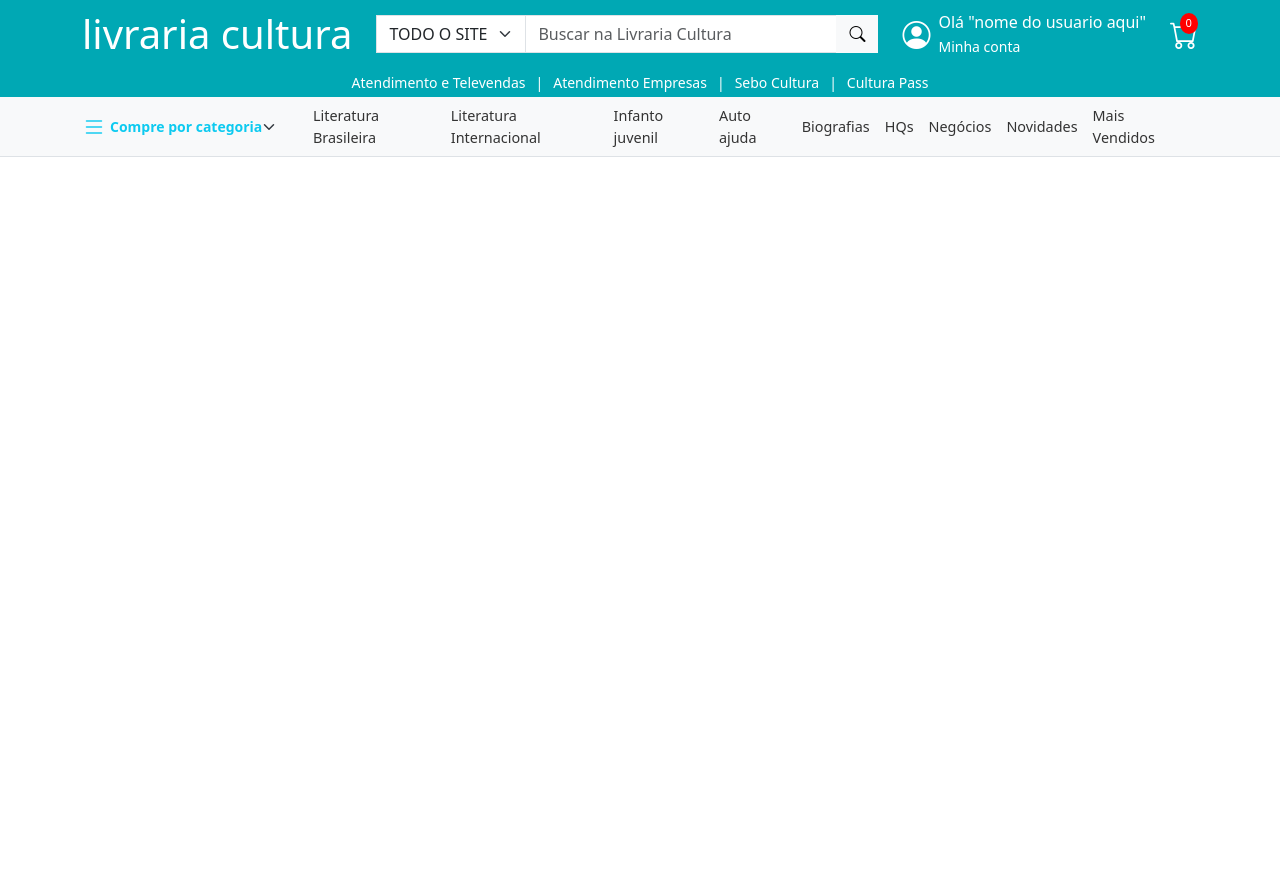
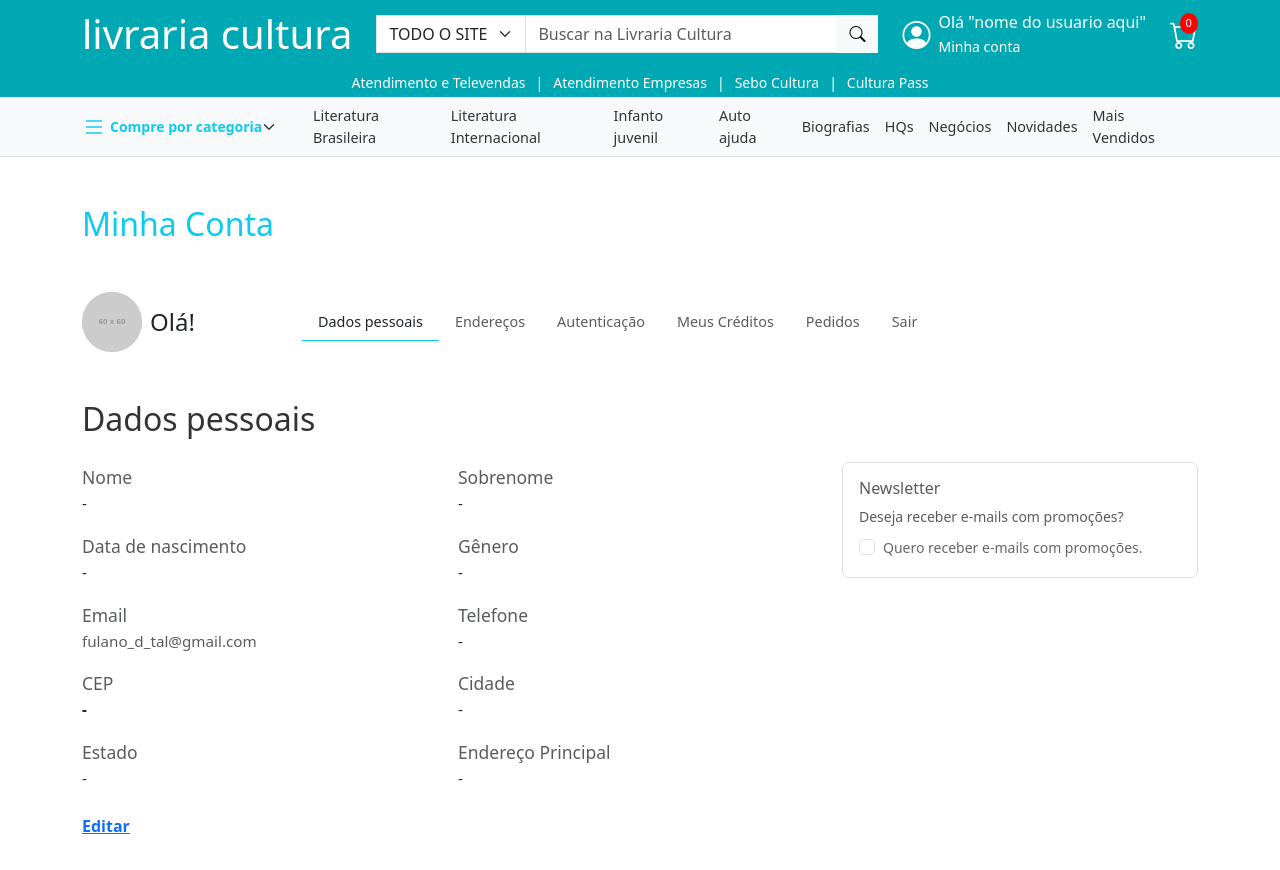
Before and after one commit to natalia-Lupp/Projeto_livraria_cultura, a website: page prod/minha-conta/minha-conta.html in a window 1280 px wide. Before the commit the page ends 800 px from the top, so only its background shows below. Drawn offline with nearby package versions, Linux system fonts and the light colour scheme; placeholder pictures from the web are drawn by us.

Commit message:
corpo de exibição de dados do minha conta criado sem estar com detalhes de navegação e exibição

```diff
--- a/css/minhaConta.css
+++ b/css/minhaConta.css
@@ -1,9 +1,9 @@
-    .texto_azul{
-    color: #00A8B4;
+.texto_azul {
+  color: #00a8b4;
 }
 
 .top-bar {
-      background-color: #00A8B4;
+  background-color: #00a8b4;
   color: white;
   padding: 10px 0;
 }
@@ -11,7 +11,7 @@
   border-radius: 0;
 }
 .sub-bar {
-      background-color: #00A8B4;;
+  background-color: #00a8b4;
   color: white;
   font-size: 0.875rem;
 }
@@ -75,3 +75,55 @@
   box-shadow: none !important;
   border-color: transparent !important;
 }
+
+h2 {
+  color: #333;
+}
+
+p {
+  font-size: 0.95rem;
+}
+
+.btn-outline-info {
+  border-radius: 20px;
+  font-size: 0.875rem;
+}
+
+.form-check-label {
+  color: #666;
+}
+.nav-tabs .nav-link {
+  border: none;
+  padding: 0.5rem 1rem;
+  font-size: 0.9rem;
+}
+
+.nav-tabs .nav-link.active {
+  border-bottom: 2px solid #00a8b4;
+  color: #000;
+  font-weight: 500;
+}
+
+.nav-tabs .nav-link.active {
+  border-bottom: 2px solid #00a8b4;
+  color: #000;
+  font-weight: 500;
+}
+
+.rounded-circle {
+  background-color: #ccc;
+  width: 60px;
+  height: 60px;
+  object-fit: cover;
+}
+
+.fw-medium {
+  font-weight: 500;
+}
+
+/* Corrige espaçamentos entre avatar e menu */
+@media (min-width: 768px) {
+  .nav-tabs {
+    margin-left: 30px;
+  }
+}
--- a/prod/minha-conta/minha-conta.html
+++ b/prod/minha-conta/minha-conta.html
@@ -3,7 +3,7 @@
   <head>
     <meta charset="UTF-8" />
     <meta name="viewport" content="width=device-width, initial-scale=1" />
-    <title>Livraria Cultura - Topo</title>
+    <title>Livraria Cultura - Minha Conta</title>
     <link
       href="https://cdn.jsdelivr.net/npm/bootstrap@5.3.3/dist/css/bootstrap.min.css"
       rel="stylesheet"
@@ -78,7 +78,9 @@
     <div class="container-fluid nav-categories border-bottom">
       <div class="container d-flex align-items-center py-2">
         <i class="bi bi-list me-1 fs-4 text-info"></i>
-        <select class="form-select form-select-sm border-0 text-info fw-bold me-4 p-0 select-compras">
+        <select
+          class="form-select form-select-sm border-0 text-info fw-bold me-4 p-0 select-compras"
+        >
           <option selected disabled>Compre por categoria</option>
           <option value="livros">Livros</option>
           <option value="ebooks">eBooks</option>
@@ -101,6 +103,128 @@
       </div>
     </div>
 
+    <!--Corpo da Pagina-->
+
+    <!-- Cabeçalho da conta -->
+    <div class="container my-5">
+      <h2 class="mb-4 text-info">Minha Conta</h2>
+    </div>
+
+    <div class="container mt-5">
+      <div class="row align-items-center mb-3">
+        <div class="col-md-2 d-flex align-items-center">
+          <img
+            src="https://via.placeholder.com/60"
+            class="rounded-circle me-2"
+          />
+          <span class="fw-medium fs-4">Olá!</span>
+        </div>
+        <div class="col-md-10">
+          <ul class="nav nav-tabs justify-content-start border-0">
+            <li class="nav-item">
+              <a
+                class="nav-link active border-bottom border-info text-dark fw-medium"
+                href="#"
+                >Dados pessoais</a
+              >
+            </li>
+            <li class="nav-item">
+              <a class="nav-link text-muted" href="#">Endereços</a>
+            </li>
+            <li class="nav-item">
+              <a class="nav-link text-muted" href="#">Autenticação</a>
+            </li>
+            <li class="nav-item">
+              <a class="nav-link text-muted" href="#">Meus Créditos</a>
+            </li>
+            <li class="nav-item">
+              <a class="nav-link text-muted" href="#">Pedidos</a>
+            </li>
+            <li class="nav-item">
+              <a class="nav-link text-muted" href="#">Sair</a>
+            </li>
+          </ul>
+        </div>
+      </div>
+    </div>
+
+    <div class="container my-5">
+      <h2 class="mb-4">Dados pessoais</h2>
+      <div class="row">
+        <div class="col-md-8">
+          <div class="row g-3 fs-5">
+            <div class="col-md-6">
+              <small class="text-muted">Nome</small>
+              <p class="mb-0">-</p>
+            </div>
+            <div class="col-md-6">
+              <small class="text-muted">Sobrenome</small>
+              <p class="mb-0">-</p>
+            </div>
+
+            <div class="col-md-6">
+              <small class="text-muted">Data de nascimento</small>
+              <p class="mb-0">-</p>
+            </div>
+            <div class="col-md-6">
+              <small class="text-muted">Gênero</small>
+              <p class="mb-0">-</p>
+            </div>
+
+            <div class="col-md-6">
+              <small class="text-muted">Email</small>
+              <p class="mb-0 text-muted">fulano_d_tal@gmail.com</p>
+            </div>
+            <div class="col-md-6">
+              <small class="text-muted">Telefone</small>
+              <p class="mb-0">-</p>
+            </div>
+
+            <div class="col-md-6">
+              <small class="text-muted">CEP</small>
+              <p class="mb-0 fw-bold">-</p>
+            </div>
+            <div class="col-md-6">
+              <small class="text-muted">Cidade</small>
+              <p class="mb-0">-</p>
+            </div>
+
+            <div class="col-md-6">
+              <small class="text-muted">Estado</small>
+              <p class="mb-0">-</p>
+            </div>
+            <div class="col-md-6">
+              <small class="text-muted">Endereço Principal</small>
+              <p class="mb-0">-</p>
+            </div>
+          </div>
+
+          <div class="mt-4">
+            <a href="#" class="btn-outline-info btn-sm fw-bold fs-6">Editar</a>
+          </div>
+        </div>
+
+        <div class="col-md-4">
+          <div class="border rounded p-3">
+            <h6 class="text-muted">Newsletter</h6>
+            <p class="small text-muted mb-2">
+              Deseja receber e-mails com promoções?
+            </p>
+            <div class="form-check">
+              <input
+                class="form-check-input"
+                type="checkbox"
+                id="newsletterCheck"
+              />
+              <label class="form-check-label small" for="newsletterCheck">
+                Quero receber e-mails com promoções.
+              </label>
+            </div>
+          </div>
+        </div>
+      </div>
+    </div>
+
     <!-- Bootstrap Icons -->
     <link
       href="https://cdn.jsdelivr.net/npm/bootstrap-icons@1.10.5/font/bootstrap-icons.css"
```
Lines whose indentation alone changed are shown as unchanged.
